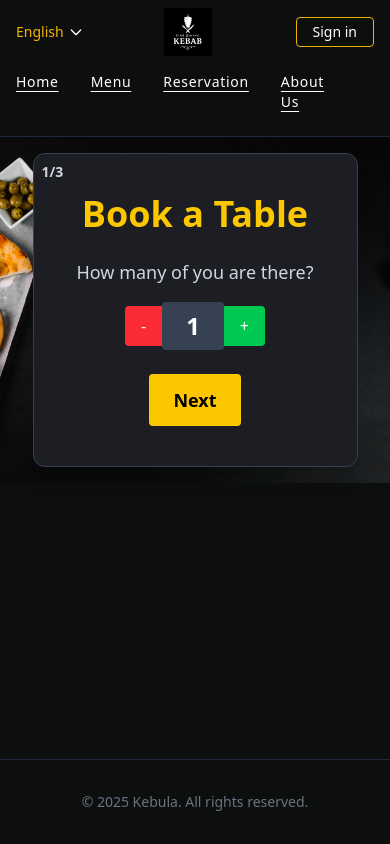
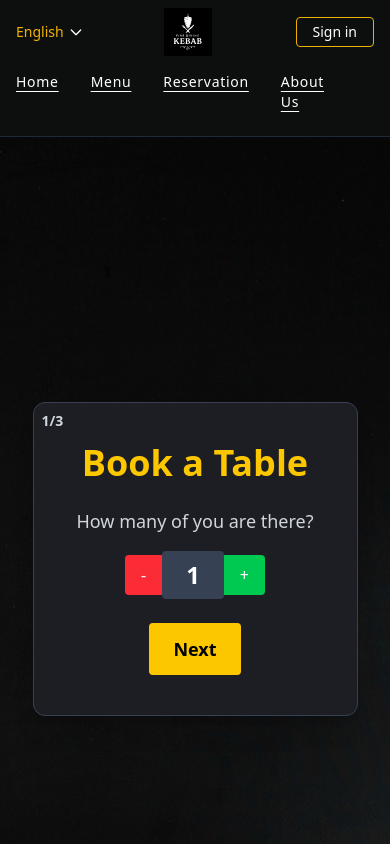
Before and after one commit to JarkkoKarki/Web-Project, a React (Vite) app: page /reservation in a window 390 px wide. Shown: the top 844 px of the page. Built offline with nearby package versions, Linux system fonts and the light colour scheme.

Commit message:
style: improve layout and responsiveness in ManageReservations and Reservation components

```diff
--- a/src/views/ManageReservations.jsx
+++ b/src/views/ManageReservations.jsx
@@ -21,7 +21,9 @@ const ManageReservations = () => {
   };
 
   const filteredReservations = filterDate
-    ? reservations.filter((item) => item.reservation_date === convertInputDate(filterDate))
+    ? reservations.filter(
+        (item) => item.reservation_date === convertInputDate(filterDate),
+      )
     : reservations;
 
   return (
@@ -34,7 +36,7 @@ const ManageReservations = () => {
         `}
       </style>
       <div>
-        <h1 className="mb-4 text-center text-3xl font-semibold text-yellow-500">
+        <h1 className="mb-4 w-full text-center text-xl font-semibold text-yellow-500 md:text-3xl">
           {t('manageReservations.reservations')}
         </h1>
         {selectedItem ? (
@@ -43,7 +45,7 @@ const ManageReservations = () => {
             setSelectedItem={setSelectedItem}
           />
         ) : (
-          <div className="p-8">
+          <div className="p-0 md:p-8">
             <div className="mb-4">
               <label className="mr-2 font-semibold text-yellow-500">
                 {t('manageReservations.filter-date')}:
@@ -52,7 +54,7 @@ const ManageReservations = () => {
                 type="date"
                 value={filterDate}
                 onChange={(e) => setFilterDate(e.target.value)}
-                className="rounded border border-yellow-500 px-2 py-1 "
+                className="rounded border border-yellow-500 px-2 py-1"
               />
               <button
                 onClick={() => setFilterDate('')}
--- a/src/views/Reservation.jsx
+++ b/src/views/Reservation.jsx
@@ -23,7 +23,7 @@ const Reservation = () => {
   return (
     <div
       className="flex h-full items-center justify-center bg-cover bg-center bg-no-repeat py-4"
-      style={{backgroundImage: `url(${backgroundImage})`}}
+      style={{backgroundImage: `url(${backgroundImage})`, minHeight: '100vh'}}
     >
       <div className="relative w-10/12 max-w-lg rounded-xl border border-gray-700 bg-[#1c1e24] p-10 shadow-xl">
         {currentStep === 1 && (
```
Lines whose indentation alone changed are shown as unchanged.
